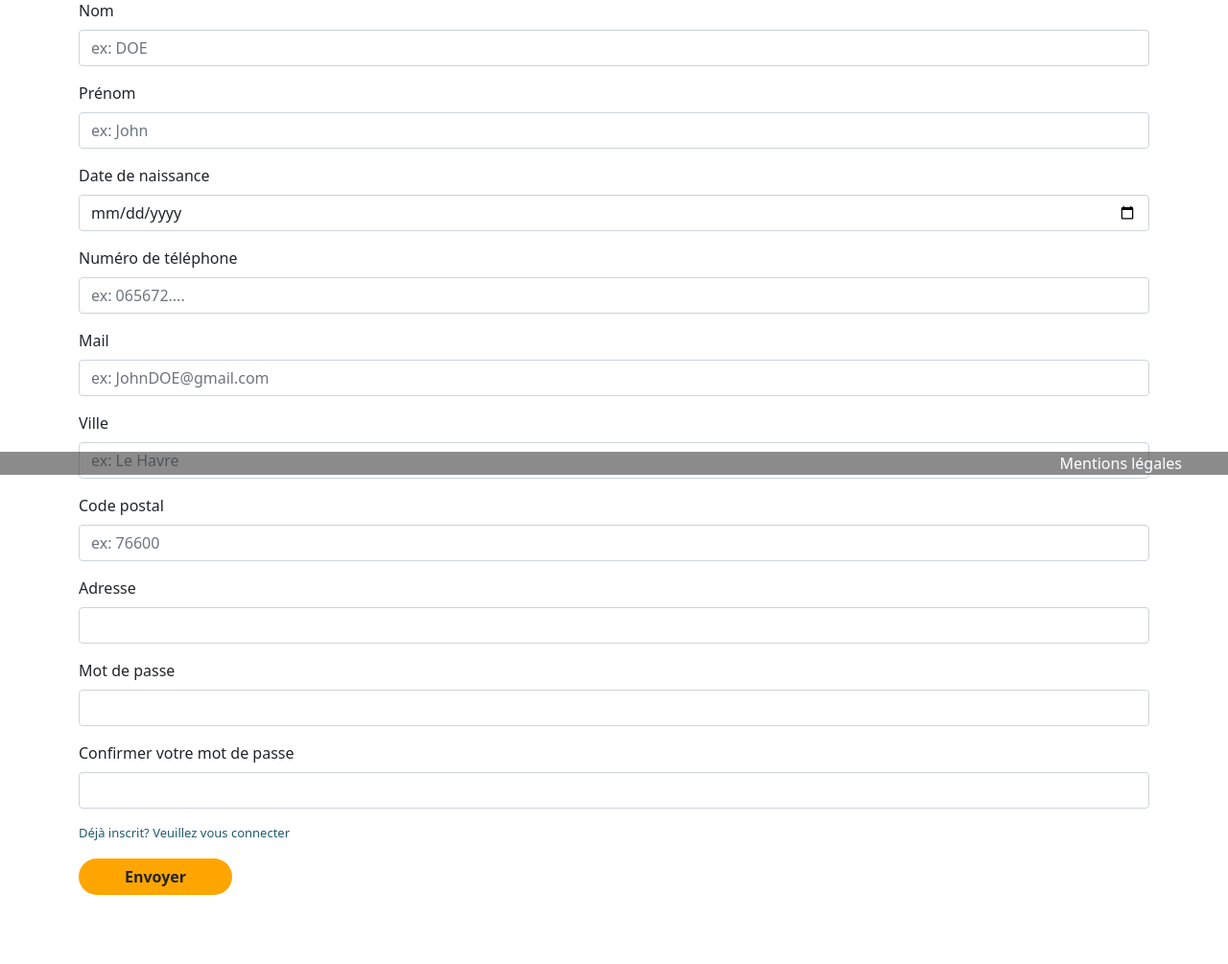
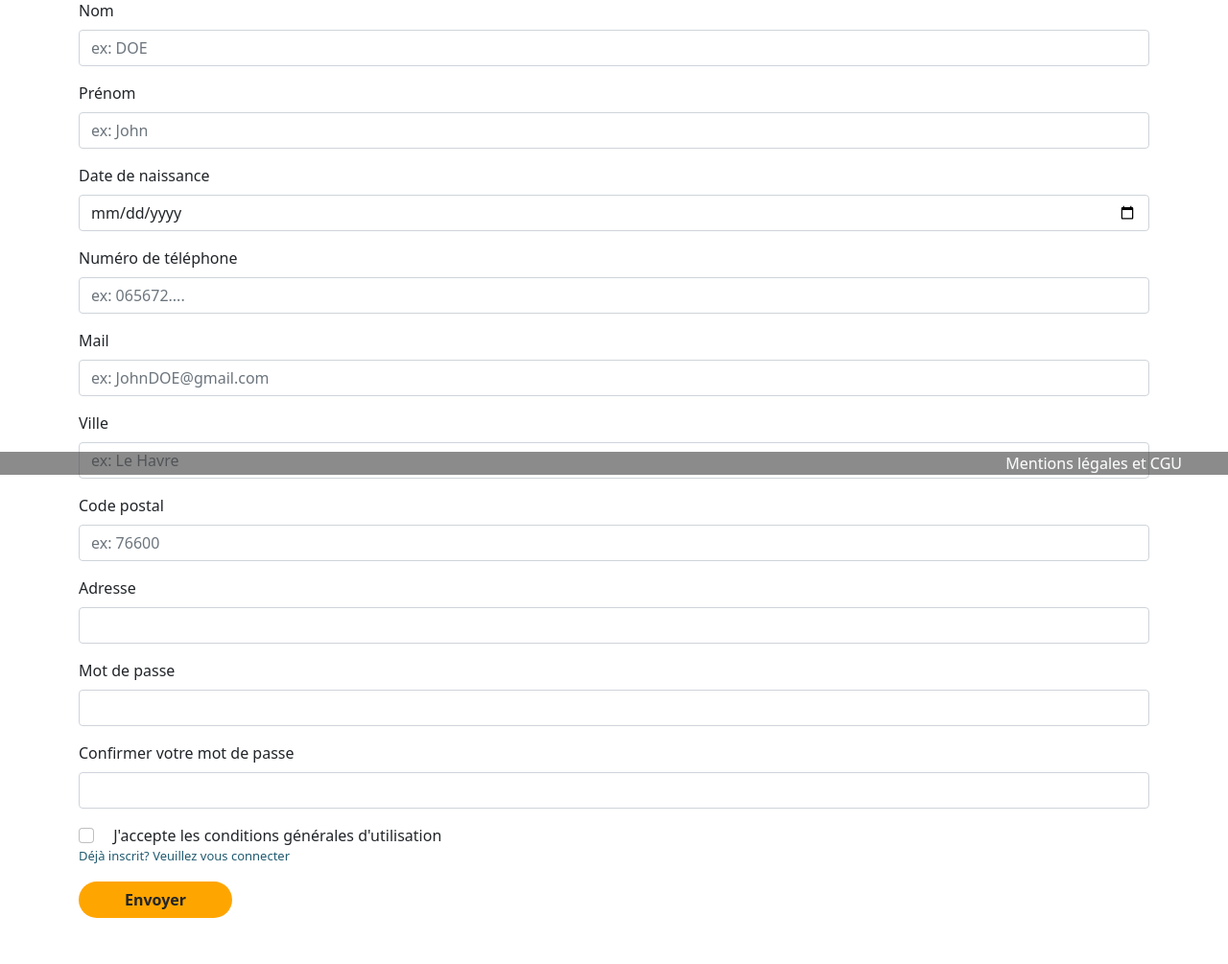
Before and after one commit to LHEstelle/projetAstypik, a PHP site: page /views/inscriptionCandidat.php in a window 1280 px wide. Shown: the part 305-1310 px from the top of the page at 96% size. Before the commit the page ends 1238 px from the top, so only its background shows below. Run offline with PHP 8.4, Linux system fonts and the light colour scheme; some libraries are stand-ins or nearby versions.

Commit message:
cgu a inscription

```diff
--- a/controller/controller_inscriptionCandidat.php
+++ b/controller/controller_inscriptionCandidat.php
@@ -119,6 +119,9 @@ if (!empty($_POST)) {
         } elseif (isset($_POST['g-recaptcha-response']) && empty($_POST['g-recaptcha-response'])) {
             $arrayErrors['captcha'] = "Veuillez prouver que vous n'êtes pas un robot";
         }
+        if(empty($_POST['cgu'])){
+            $arrayErrors['cgu'] = "Veuillez accepter les CGU";
+        }
 
 
 
--- a/controller/controller_inscriptionEntreprise.php
+++ b/controller/controller_inscriptionEntreprise.php
@@ -94,6 +94,10 @@ if (!empty($_POST)) {
         $arrayErrors['captcha'] = "Veuillez prouver que vous n'êtes pas un robot";
     }
 
+    if(empty($_POST['cgu'])){
+        $arrayErrors['cgu'] = "Veuillez accepter les CGU";
+    }
+
     if (count($arrayErrors) == 0) {
         // strtoupper = en majuscule / ucwords = 1ere lettre en majuscule
         $profilPicture = htmlspecialchars(trim($_POST['profilPicture']));
--- a/views/cgu.php
+++ b/views/cgu.php
@@ -34,7 +34,7 @@
         <p class="text-center"> vigueur au 04/03/2022</p>
         <p>
             Les présentes conditions générales d'utilisation (dites « CGU ») ont pour objet l'encadrement juridique
-            des modalités de mise à disposition du site et des services par _______________ et de définir les
+            des modalités de mise à disposition du site et des services par Astypik et de définir les
             conditions d’accès et d’utilisation des services par « l'Utilisateur ».
             Les présentes CGU sont accessibles sur le site à la rubrique «CGU».
             Toute inscription ou utilisation du site implique l'acceptation sans aucune réserve ni restriction des
@@ -53,7 +53,7 @@
             Numéro de téléphone est 0667495721
             Adresse e-mail estlpatry766@gmail.com.
             L'hébergeur du site astypik.fr est la société ovh, dont le siège social est situé au SAS, avec le numéro
-            de téléphone : _______________.
+            de téléphone : 0687875432.
         </p>
         <h2>ARTICLE 2 : Accès au site</h2>
         <p>
--- a/views/footer.php
+++ b/views/footer.php
@@ -1,3 +1,3 @@
 <div class="row footer fixed-bottom">
-        <a class="col me-5 text-end text-light text-decoration-none" href="cgu.php">Mentions légales</a>
+        <a class="col me-5 text-end text-light text-decoration-none" href="cgu.php">Mentions légales et CGU</a>
     </div>
--- a/views/inscriptionCandidat.php
+++ b/views/inscriptionCandidat.php
@@ -134,8 +134,13 @@ require '../controller/controller_inscriptionCandidat.php';
                     <input type="hidden" name="id_domaine" value="1">
                     <input type="hidden" name="cvPicture" value="cv.jpg">
                     <input type="hidden" name="profilPicture" value="avatar.jpg">
+                    <input class="form-check-input me-3" type="checkbox" name="cgu">
+                        <label class="form-check-label">
+                            J'accepte les conditions générales d'utilisation
+                        </label>
+                        <span class="text-danger"><?= $arrayErrors['cgu'] ?? '' ?></span>
                     <div class="g-recaptcha" data-sitekey="6LcVRNweAAAAAA3CTVNlNMw75z95ZTFKY0_kiv_v"></div>
-                            <span class="fw-bold text-danger"><?= $arrayErrors['captcha'] ?? '' ?></span>
+                            <span class="text-danger"><?= $arrayErrors['captcha'] ?? '' ?></span>
                     <?php include 'footer.php' ?>
                     <a class="lienConnexion" href="connexionCandidat.php">
                         <p>Déjà inscrit? Veuillez vous connecter</p>
```
Also changed, not shown: views/inscriptionRecruteur.php (+6 -2 lines).
